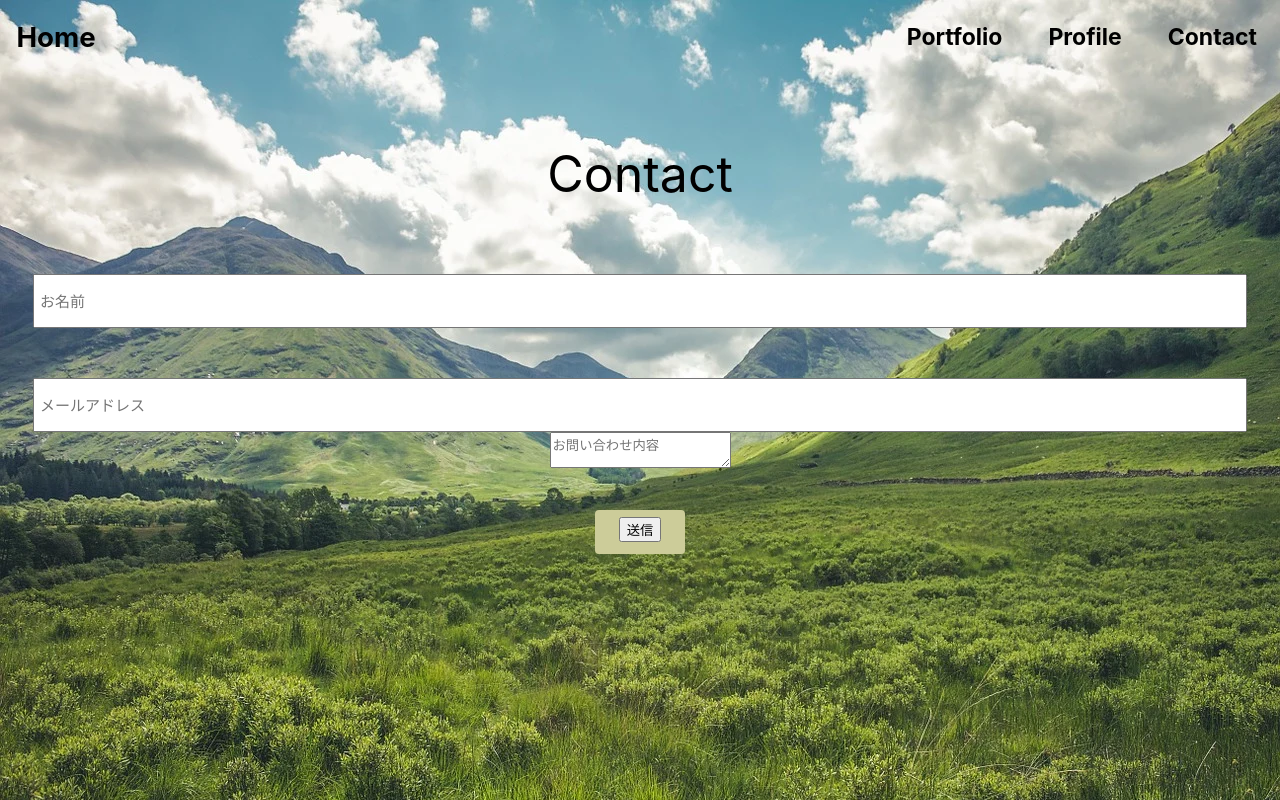
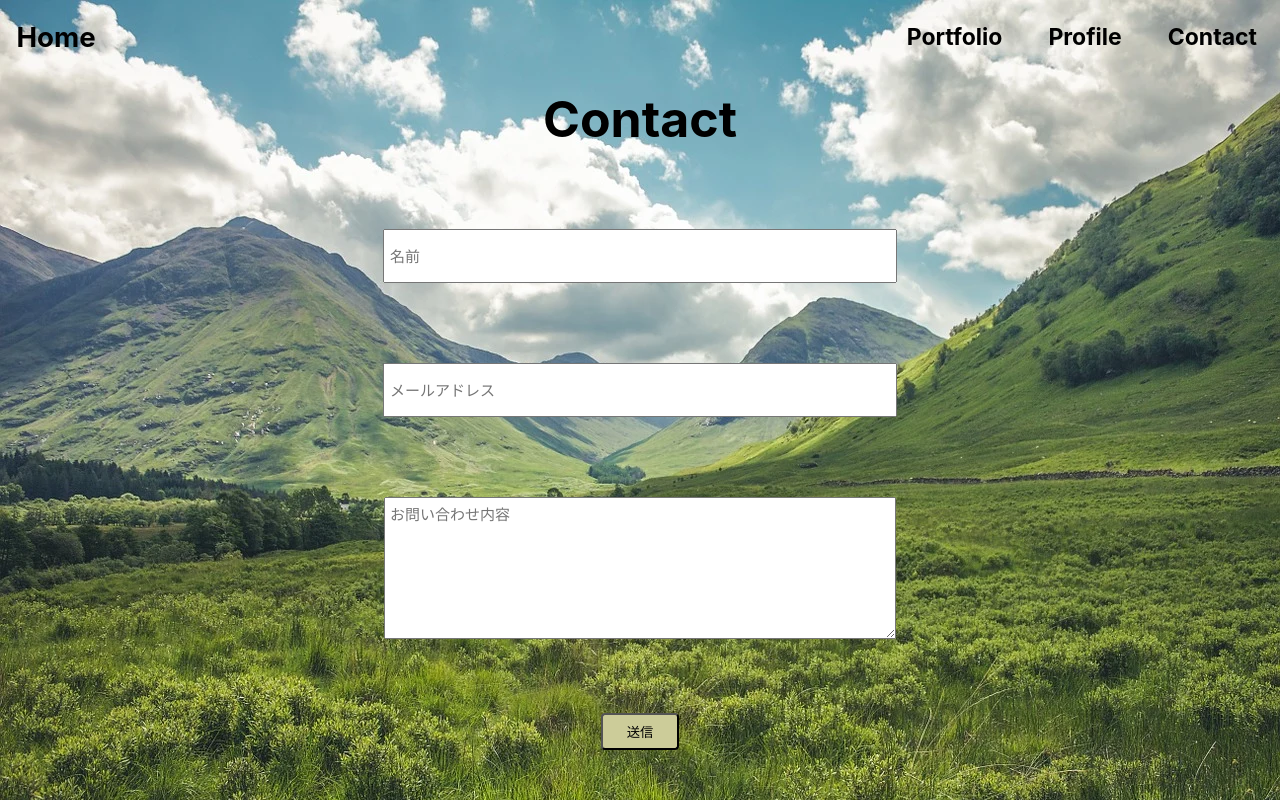
Before and after one commit to Yuta-Tsutsumi/portfolio-site, a React (Create React App) app: page /contact in a window 1280 px wide. Built offline with nearby package versions, Linux system fonts and the light colour scheme.

Commit message:
お問い合わせページの作成

```diff
--- a/src/components/Pages/ContactPages/ContactPages.module.scss
+++ b/src/components/Pages/ContactPages/ContactPages.module.scss
@@ -5,6 +5,46 @@
   object-fit: cover;
   height: 100vh;
   width: 100vw;
+
+  h2 {
+    color: #000;
+    margin: 0;
+    font-size: 50px;
+    text-align: center;
+    padding-top: 15px;
+  }
+  .textBox {
+    width: 500px;
+    height: 40px;
+    padding: 5px;
+    font-size: 15px;
+    margin-top: 80px;
+  }
+
+  .textAreaInput {
+    width: 500px;
+    height: 130px;
+    padding: 5px;
+    font-size: 15px;
+    margin-top: 80px;
+  }
+  .submitButton {
+    display: inline-block;
+    padding: 7px 24px;
+    color: #000;
+    border-radius: 4px;
+    background-color: #cccc99;
+    margin-top: 70px;
+    &:hover {
+      cursor: pointer;
+      transform: scale(1.2);
+    }
+    &:active {
+      position: relative;
+      top: 7px;
+      box-shadow: none;
+    }
+  }
   .contactTextLink {
     font-size: 50px;
     padding: 70px 0;
--- a/src/components/Pages/ContactPages/ContactPages.tsx
+++ b/src/components/Pages/ContactPages/ContactPages.tsx
@@ -1,21 +1,57 @@
-import React from "react";
-import Button from "../../atoms/Button/Button";
-import ContactText from "../../molecules/ContactText/ContactText";
+import React, { useState } from "react";
 import HeaderLink from "../../molecules/HeaderLink/HeaderLink";
 import styles from "./ContactPages.module.scss";
 
-const ContactPages: React.FC = () => {
+const ContactPages = () => {
+  const [email, setEmail] = useState<string>("");
+  const [name, setName] = useState<string>("");
+  const [info, setInfo] = useState<string>("");
+  const handleSubmit = (e: React.FormEvent<HTMLFormElement>) => {
+    //再読み込みさせない
+    e.preventDefault();
+
+    //email,nameをアラート
+    alert(`名前:  ${name}
+メールアドレス:  ${email}
+お問合わせ内容:  ${info}`);
+
+    //email,name変数を初期化
+    setEmail("");
+    setName("");
+    setInfo("");
+  };
   return (
-    <div className={styles.contactPages}>
-      <HeaderLink />
-      <div className={styles.contactTextLink}>Contact</div>
-      <div>
-        <ContactText />
+    <>
+      <div className={styles.contactPages}>
+        <HeaderLink />
+        <h2>Contact</h2>
+        <form onSubmit={(e) => handleSubmit(e)}>
+          <input
+            className={styles.textBox}
+            type="text"
+            placeholder="名前"
+            onChange={(e) => setName(e.target.value)}
+          />
+          <br />
+          <input
+            className={styles.textBox}
+            type="email"
+            placeholder="メールアドレス"
+            onChange={(e) => setEmail(e.target.value)}
+          />
+          <br />
+          <textarea
+            className={styles.textAreaInput}
+            placeholder="お問い合わせ内容"
+            onChange={(e) => setInfo(e.target.value)}
+          />
+          <br />
+          <button className={styles.submitButton} type="submit">
+            送信
+          </button>
+        </form>
       </div>
-      <div className={styles.buttonType}>
-        <Button />
-      </div>
-    </div>
+    </>
   );
 };
 
--- a/src/components/atoms/Button/Button.tsx
+++ b/src/components/atoms/Button/Button.tsx
@@ -1,13 +1,15 @@
-import React from "react";
+import React, { useState } from "react";
 import styles from "./Button.module.scss";
 
 const Button: React.FC = () => {
+  const [sendButton, setSendButton] = useState("");
   const onClickAdd = () => {
+    // if (sendButton === "") return;
     alert("送信完了");
   };
   return (
     <div className={styles.button}>
-      <button onClick={onClickAdd}>送信</button>
+      <span onClick={onClickAdd}>送信</span>
     </div>
   );
 };
```
